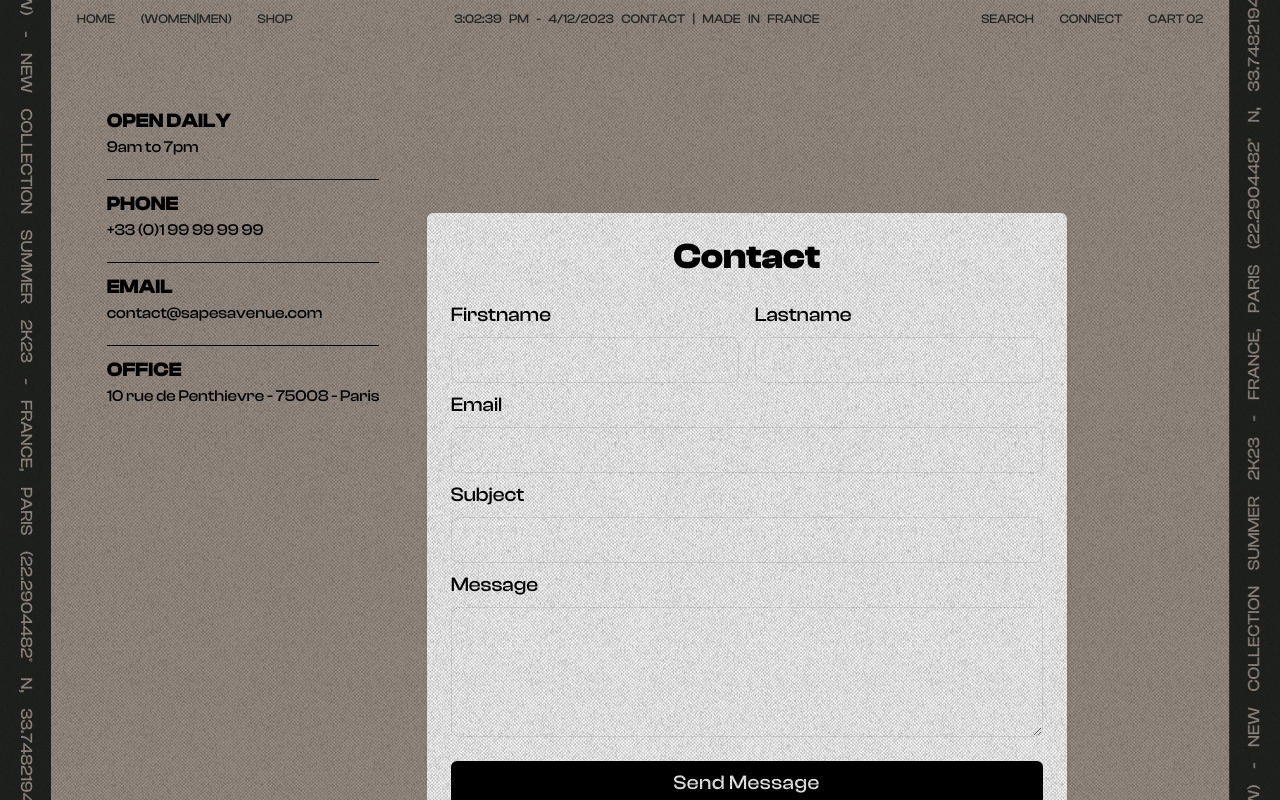
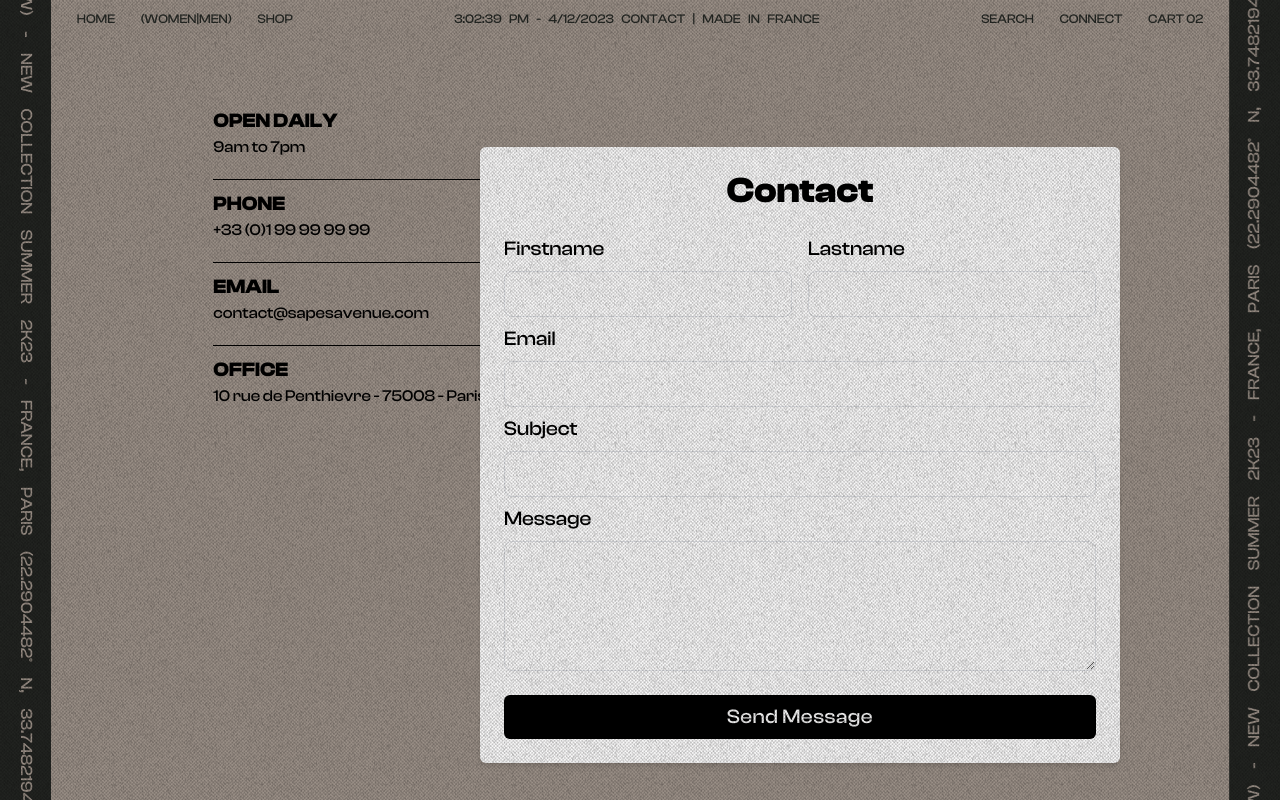
Before and after one commit to Mind-thatsall/front-end-sapes, a React (Vite) app: page /contact in a window 1280 px wide. Built offline with nearby package versions, Linux system fonts and the light colour scheme; data requests are answered from the project's data file.

Commit message:
Fix : Contact page - Center the elements of the page

```diff
--- a/src/views/Contact.jsx
+++ b/src/views/Contact.jsx
@@ -4,7 +4,7 @@ const Contact = () => {
   return (
     <div className="grid grid-cols-12 grid-rows-12 min-h-screen max-h-screen overflow-y-auto " >
 
-<div className="pt-10 col-start-2 col-end-12 row-start-6 row-end-12 sm:row-start-2 sm:row-end-5 m-auto md:ml-0">
+<div className="pt-10 col-start-3 col-end-12 row-start-6 row-end-12 sm:row-start-2 sm:row-end-5 m-auto md:ml-0">
         <h3 style={{ fontFamily: "ClashDisplay-Bold" }} className="text-xl">OPEN DAILY </h3>
         <p style={{ fontFamily: "ClashDisplay-Medium" }}  className="mb-5 ">9am to 7pm</p>
         <hr style={{ borderColor: "black", margin: "10px 0" }} />
@@ -21,7 +21,7 @@ const Contact = () => {
         <p style={{ fontFamily: "ClashDisplay-Medium" }}  className="mb-5">10 rue de Penthievre - 75008 - Paris</p>
       </div>
 
-      <div className="mt-20 col-start-2 col-end-12 md:col-start-4 md:col-end-12 md:row-start-3 md:row-end-12 row-start-2 row-end-5 p-6 m-auto bg-white rounded-md shadow-md ">
+      <div className="mt-20 col-start-2 col-end-12 md:col-start-5 md:col-end-12 md:row-start-2 md:row-end-12 row-start-2 row-end-5 p-6 m-auto bg-white rounded-md shadow-md ">
         <h1
             style={{ fontFamily: "ClashDisplay-Bold" }}
             className="text-2xl md:text-3xl lg:text-4xl font-bold text-center">
```
